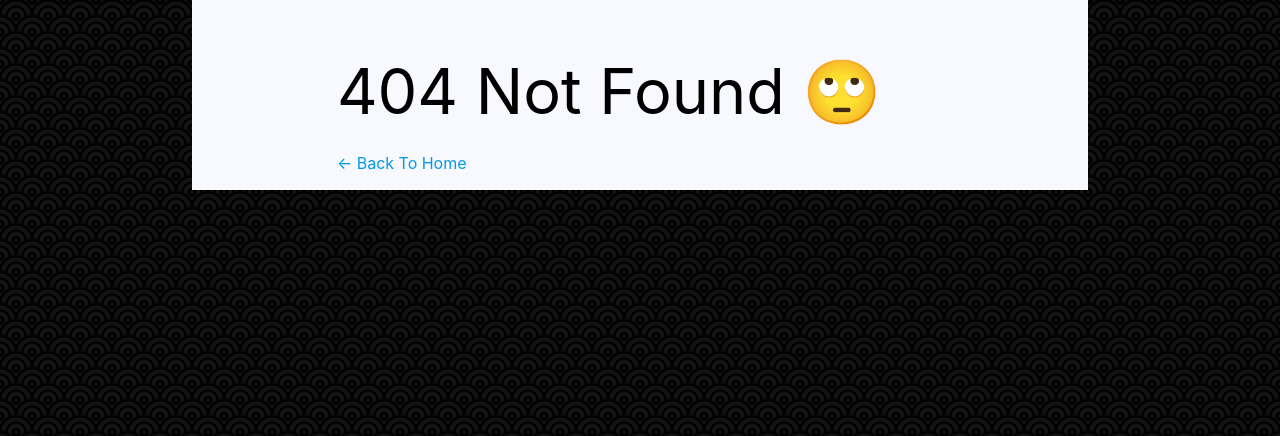
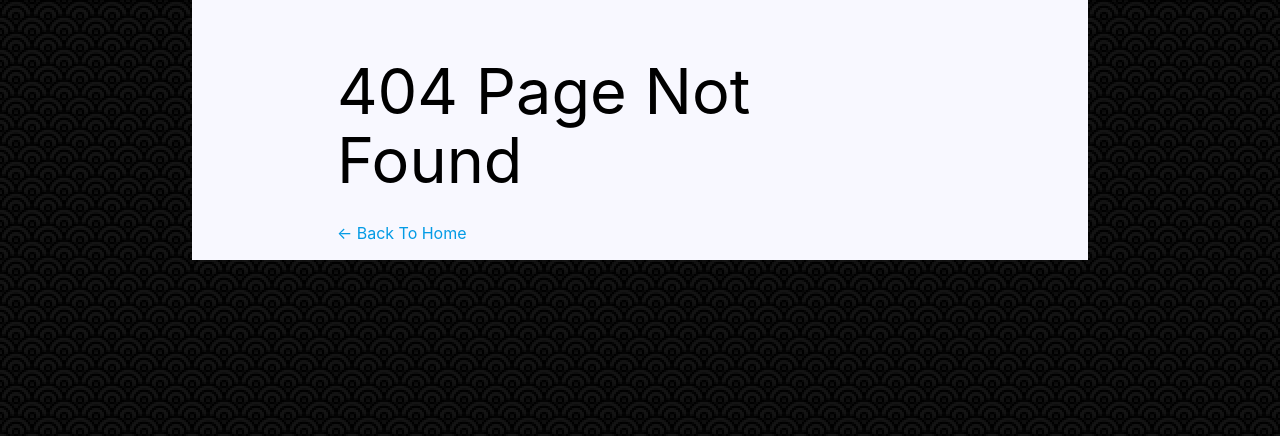
Before and after one commit to origamiunicorn/this-is-spr-ta, a Node server app: template views/404.handlebars in a window 1280 px wide. Shown: the part 64-500 px from the top of the page. Run offline with Node 20, Linux system fonts and the light colour scheme; the template is opened without the code that fills it: most values are stand-ins (such as "Sample title", 1, 10 or a date in 2020); some libraries are stand-ins or nearby versions.

Commit message:
Updating 404.handlebars.

```diff
--- a/views/404.handlebars
+++ b/views/404.handlebars
@@ -1,8 +1,7 @@
 <div class="container">
   <div class="jumbotron mt-4">
-    <h1 class="display-4 text-center">404 Not Found
-      <span role="img" aria-label="Face with rolling eyes">🙄</span>
-    </h1>
+    <h1 class="display-4 text-center mobile-header">404 Page Not Found</h1>
+
     <a href="/">← Back To Home</a>
   </div>
 </div>
```
